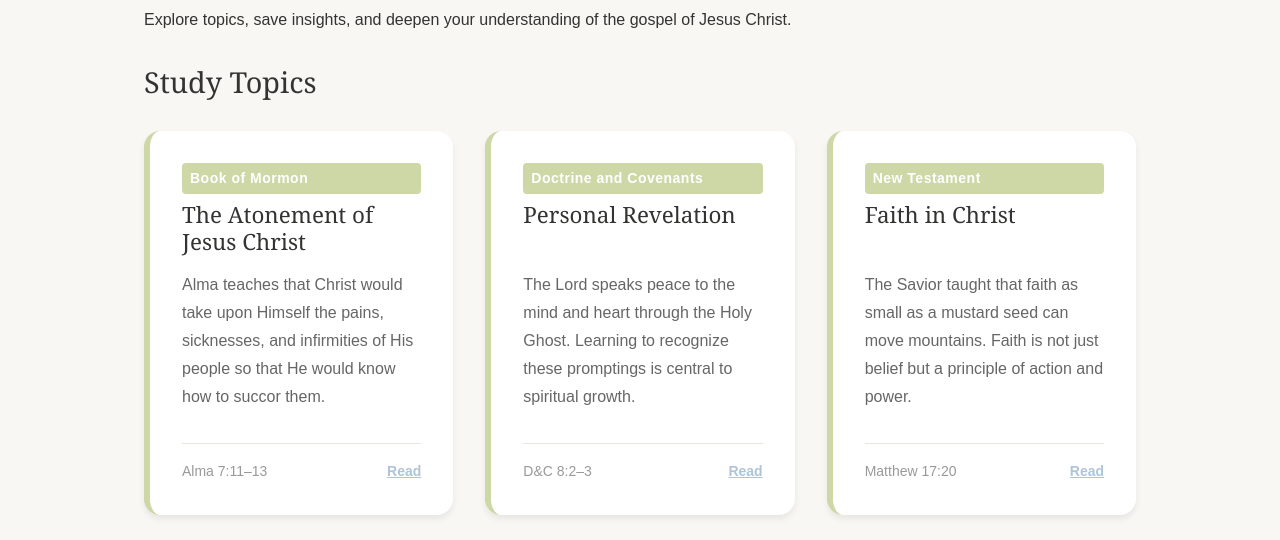
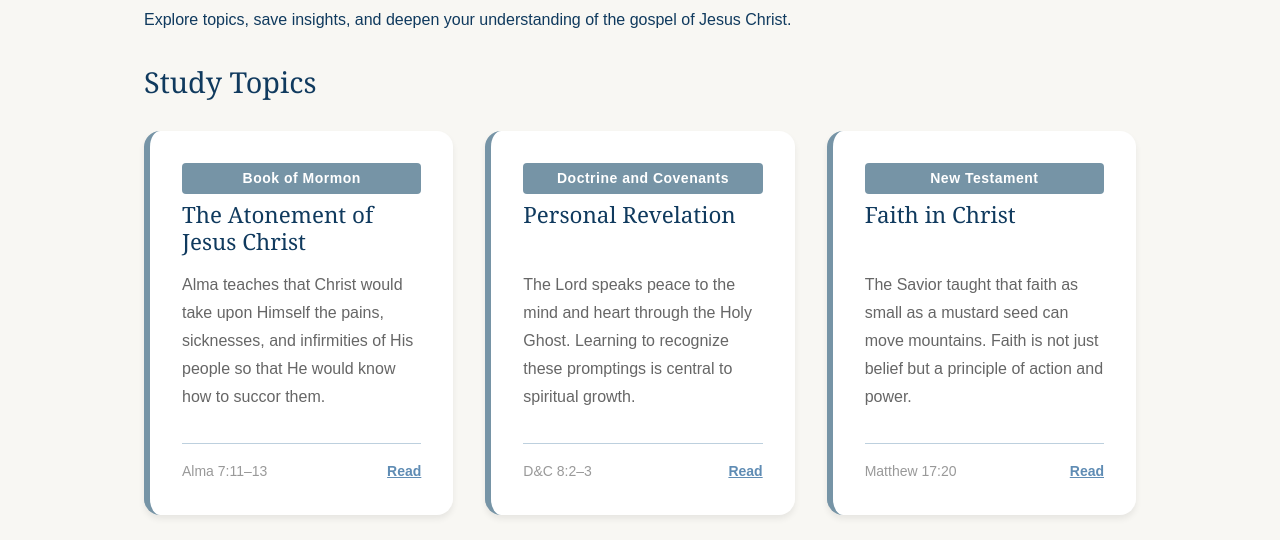
Before and after one commit to moronimotta/wdd331-practice, a plain HTML site: page unit-2/layered-components/index.html in a window 1280 px wide. Shown: the part 260-800 px from the top of the page. Drawn offline with Linux system fonts and the light colour scheme.

Commit message:
Update to slate blue color palette

```diff
--- a/unit-2/layered-components/css/components/cards.css
+++ b/unit-2/layered-components/css/components/cards.css
@@ -52,6 +52,7 @@
     font-size: 0.875rem;
     font-weight: 600;
     letter-spacing: 0.5px;
+    text-align: center;
 }
 
 .card-footer {
--- a/unit-2/layered-components/css/tokens/colors.css
+++ b/unit-2/layered-components/css/tokens/colors.css
@@ -1,13 +1,13 @@
-/* Color tokens: LDS-inspired palette
-   Calm, reverent, and approachable with warmth and brightness. */
+/* Color tokens: Slate blue color palette
+   Calm, professional, and contemplative. */
 :root {
-    --color-primary: #AFC4D6;
+    --color-primary: #5F8CB4;
     --color-background: #F8F7F3;
-    --color-text: #333331;
-    --color-accent: #CED7A6;
+    --color-text: #103A5E;
+    --color-accent: #7694A6;
     --color-surface: #FFFFFF;
-    --color-border: #E8E5DB;
-    --color-success: #CED7A6;
-    --color-warm: #F1E6BE;
-    --color-focus: #ABC0CF;
+    --color-border: #BDD0DE;
+    --color-success: #7694A6;
+    --color-warm: #BDD0DE;
+    --color-focus: #527592;
 }
```
